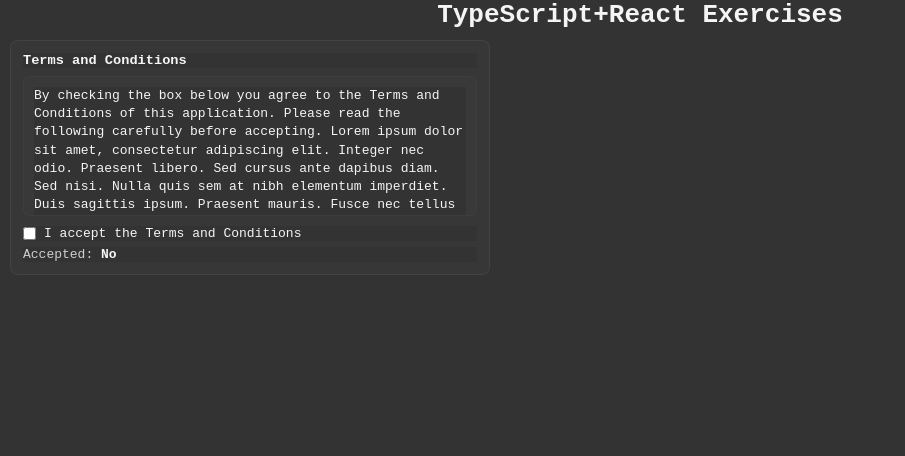
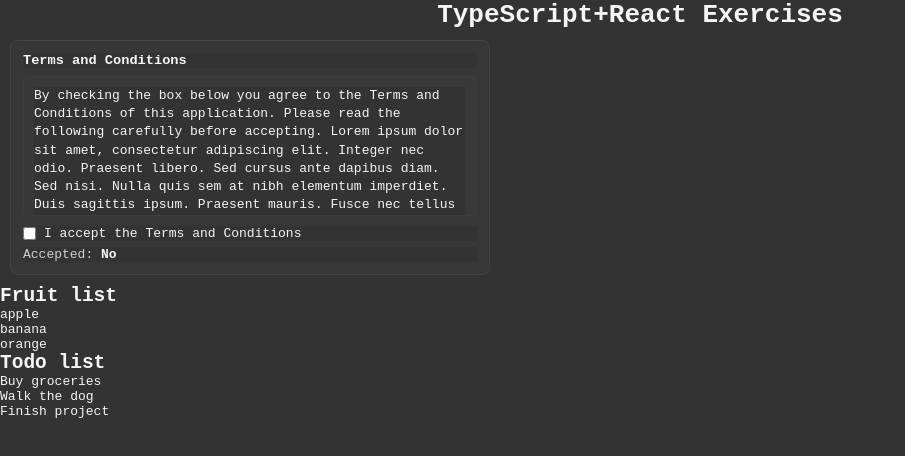
Before and after one commit to nikhildev-webapp/TypeScript-ReactExercises, a React (Vite) app: page / in a window 1280 px wide. Shown: the top 456 px of the page, without its empty margins (0-905 px from the left). Built offline with nearby package versions, Linux system fonts and the light colour scheme.

Commit message:
Rendering list in typescript

```diff
--- a/src/App.tsx
+++ b/src/App.tsx
@@ -1,12 +1,14 @@
 import './App.css'
 import CheckBoxState from './components/CheckBoxState'
+import List from './components/List'
 
 
 function App() {
   return (
     <>
       <h1 style={{ textAlign: 'center' }}>TypeScript+React Exercises</h1>
-           <CheckBoxState/>
+      <CheckBoxState />
+      <List/>
     </>
   )
 }
--- /dev/null
+++ b/src/components/List.tsx
@@ -0,0 +1,28 @@
+// import React from 'react'
+
+const List = () => {
+    const fruits: string[] = ["apple", "banana", "orange"]
+    const todos: string[] = [
+        "Buy groceries",
+        "Walk the dog",
+        "Finish project"
+    ]
+  return (
+      <>
+          <h2>Fruit list</h2>
+          <ul>
+              {fruits.map((fruit, index) => (
+                  <li key={index}>{fruit}</li>
+              ))}
+          </ul>
+          <h2>Todo list</h2>
+          <ul>
+              {todos.map((todo, index) => (
+                  <li key={index}>{todo}</li>
+              ))}
+          </ul>
+      </>
+  )
+}
+
+export default List
```
